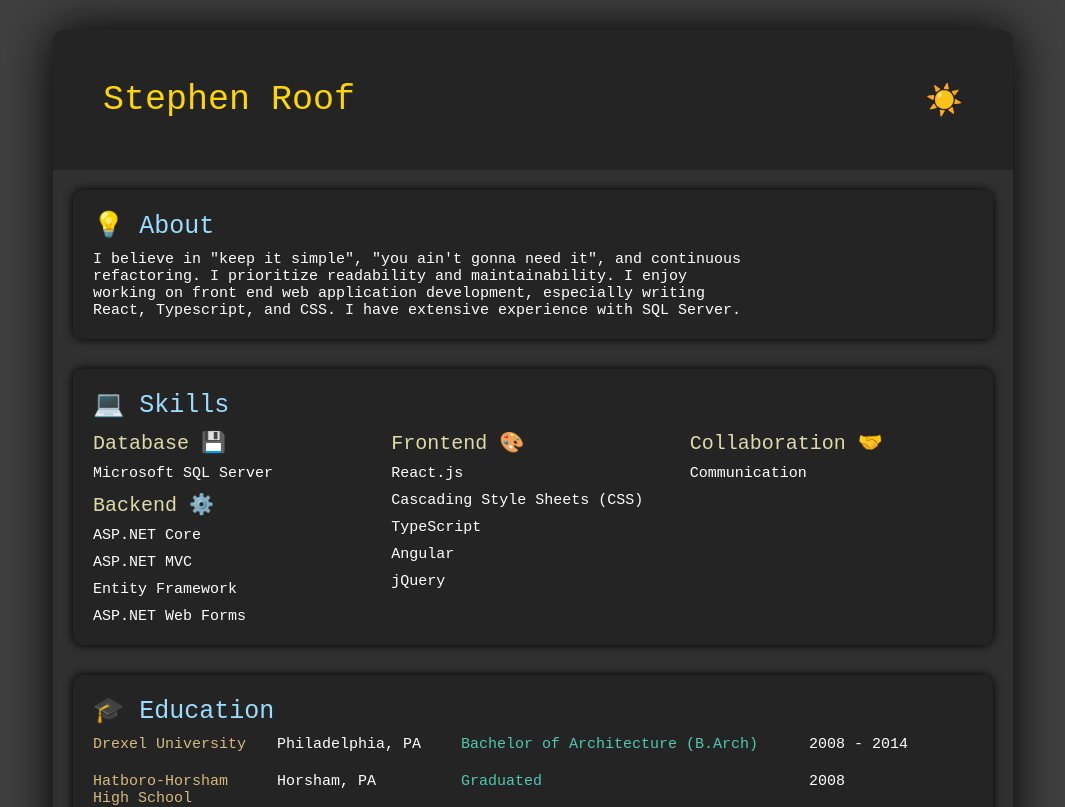
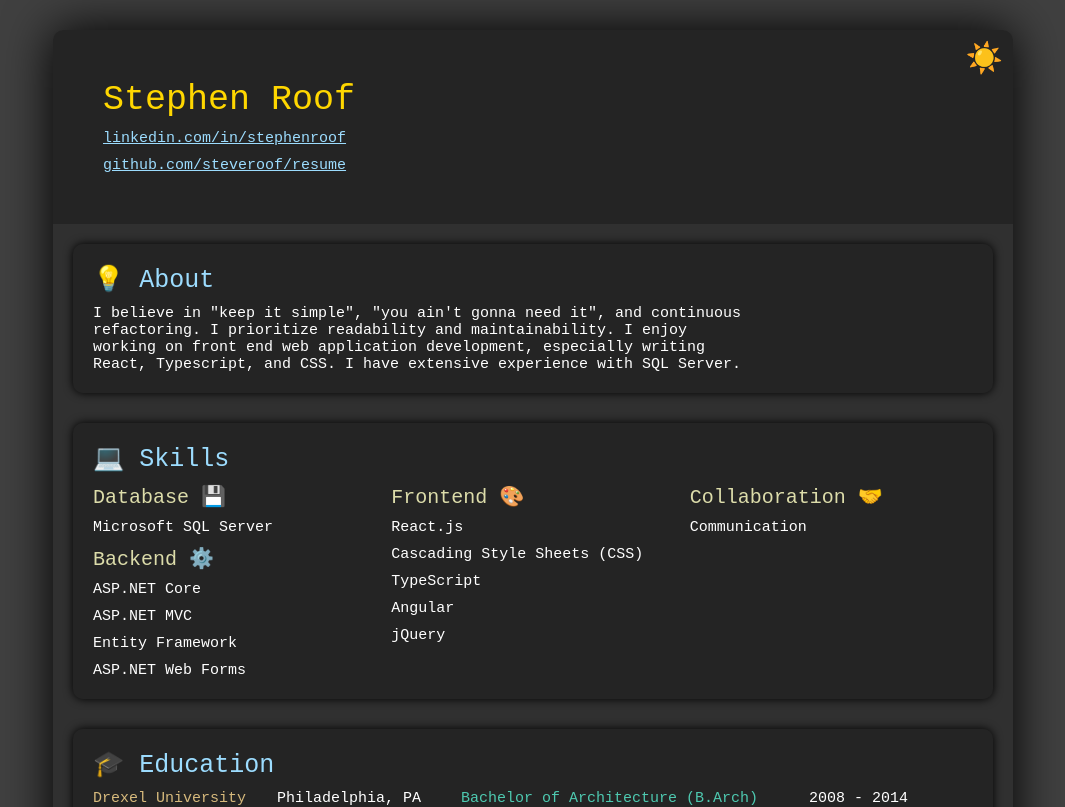
Before and after one commit to steveroof/resume, a React (Vite) app: page / in a window 1280 px wide. Shown: the top 807 px of the page, without its empty margins (107-1172 px from the left). Built offline with nearby package versions, Linux system fonts and the light colour scheme.

Commit message:
header progress

```diff
--- a/src/assets/footer.css
+++ b/src/assets/footer.css
@@ -1,23 +1,7 @@
 .footer {
   display: flex;
-  justify-content: space-between;
-  flex-wrap: wrap;
-  gap: 2rem;
   padding: 3rem;
   background-color: var(--color-primary-translucent);
   border-bottom-left-radius: var(--border-radius);
   border-bottom-right-radius: var(--border-radius);
-
-  a {
-    color: var(--color-accent-lightblue);
-  }
-  a:visited {
-    color: var(--color-accent-pink);
-  }
 }
-
-.footerLinks {
-  display: flex;
-  flex-wrap: wrap;
-  gap: 1rem;
-}
--- a/src/assets/header.css
+++ b/src/assets/header.css
@@ -4,22 +4,30 @@
   border-top-left-radius: var(--border-radius);
   border-top-right-radius: var(--border-radius);
   display: flex;
+  align-items: flex-start;
+  flex-direction: var(--flex-direction);
   justify-content: space-between;
+  gap: 1rem;
+  position: relative;
 
   h1 {
     font-size: var(--font-h1);
     color: var(--color-accent-darkyellow);
   }
+  a {
+    color: var(--color-accent-lightblue);
+  }
+  a:visited {
+    color: var(--color-accent-pink);
+  }
 }
 
-.headerDetails {
-  display: flex;
-  align-items: center;
-  gap: 1rem;
-
-  button {
-    all: unset;
-    cursor: pointer;
-    font-size: 200%;
-  }
+.themeButton {
+  all: unset;
+  cursor: pointer;
+  font-size: 200%;
+  position: absolute;
+  padding: 1rem;
+  top: 0;
+  right: 0;
 }
--- a/src/components/Footer.tsx
+++ b/src/components/Footer.tsx
@@ -14,14 +14,6 @@
       }/${updateDate.getDate()}/${updateDate.getFullYear()} | ${daysAgo} day${
         daysAgo > 1 ? "s" : ""
       } ago`}</span>
-      <span className="footerLinks">
-        <a href="https://github.com/steveroof/resume">
-          github.com/steveroof/resume
-        </a>
-        <a href="https://www.linkedin.com/in/stephenroof">
-          linkedin.com/in/stephenroof
-        </a>
-      </span>
     </footer>
   );
 };
--- a/src/components/Header.tsx
+++ b/src/components/Header.tsx
@@ -10,15 +10,21 @@
   return (
     <header className={`header ${isLightMode ? "lightMode" : ""}`}>
       <h1>{name}</h1>
-      <span className="headerDetails">
+
+      <a href="https://www.linkedin.com/in/stephenroof">
+        linkedin.com/in/stephenroof
+      </a>
+      <a href="https://github.com/steveroof/resume">
+        github.com/steveroof/resume
+      </a>
+
       <button
         title="Toggle theme"
-          className="notForPrinting"
+        className="themeButton"
         onClick={() => setLightMode((prev) => !prev)}
       >
         {isLightMode ? "🌙" : "☀️"}
       </button>
-      </span>
     </header>
   );
 };
--- a/src/index.css
+++ b/src/index.css
@@ -80,8 +80,8 @@
   --header-padding: 5rem;
   --skill-column-count: 3;
 
-  /*desktop*/
-  @media screen and (min-width: 100rem) {
+  /*wide desktop*/
+  @media screen and (min-width: 110rem) {
     --flex-direction: row;
     --app-grid: 1fr 1fr 1fr;
     --experience-span: 3;
@@ -100,7 +100,7 @@
   }
 
   @media print {
-    .notForPrinting {
+    .themeButton {
       visibility: hidden;
     }
     --page-width: 100%; /* I don't know why 100vw is not working here */
```
Lines whose indentation alone changed are shown as unchanged.
